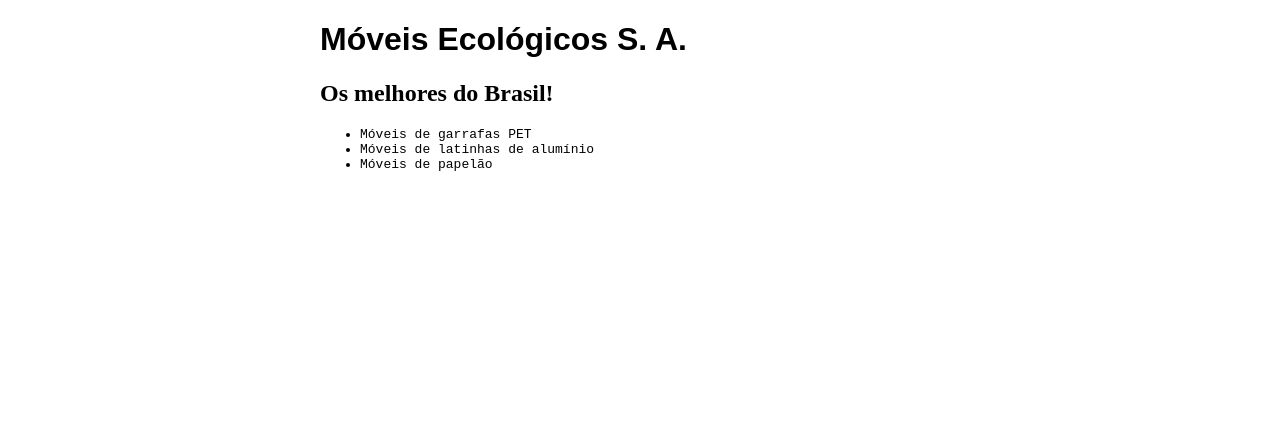
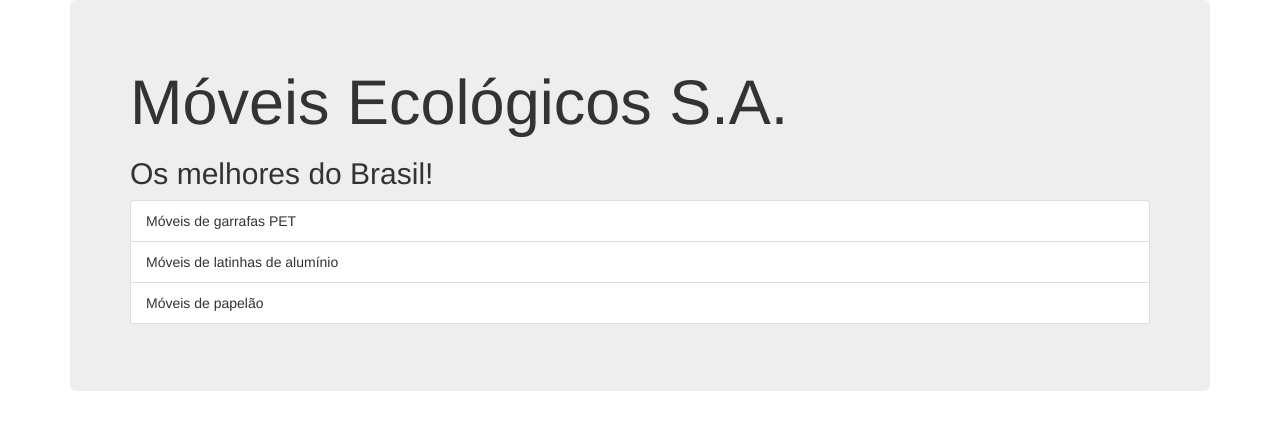
Before and after one commit to Edinaldo96/moveis-ecologicos, a plain HTML site: page moveis_ecologicos.html in a window 1280 px wide. Drawn offline with nearby package versions, Linux system fonts and the light colour scheme.

Commit message:
Adicionando Bootstrap

```diff
--- a/moveis_ecologicos.html
+++ b/moveis_ecologicos.html
@@ -5,18 +5,28 @@
 	<meta charset="utf-8" />
 	<meta name="description" content="Móveis ecológicos">
 	<meta name="keywords" content="moveis ecologicos">
-	<link rel="stylesheet" href="principal.css">
+	<link rel="stylesheet" href="http://netdna.bootstrapcdn.com/bootstrap/3.1.1/
+css/bootstrap.min.css">
 	<title>Móveis Ecológicos</title>
 	<script src="js/principal.js"></script>
 </head>
-<body>
-		<body onload="trocaBanner();">
-		<h1>Móveis Ecológicos S. A.</h1>
-		<h2 id="mensagem"></h2>
-	<ul>
-		<li>Móveis de garrafas PET</li>
-		<li>Móveis de latinhas de alumínio</li>
-		<li>Móveis de papelão</li>
-	</ul>
-</body>
+<body onload="trocaBanner();">
+		<div class="container">
+			<div class="jumbotron">
+				<h1>Móveis Ecológicos S.A.</h1>
+				<h2 id="mensagem"></h2>
+				<ul class="list-group">
+					<li class="list-group-item">
+						Móveis de garrafas PET
+					</li>
+					<li class="list-group-item">
+						Móveis de latinhas de alumínio
+					</li>
+					<li class="list-group-item">
+						Móveis de papelão
+					</li>
+				<ul>
+			</div>
+		</div>
+	</body>
 </html>
--- a/principal.css
+++ /dev/null
@@ -1,11 +0,0 @@
-body {
-	width: 50%;
-	margin: auto;
-}
-
-h1 {
-font-family: sans-serif;
-}
-li {
-font-family: monospace;
-}
```
